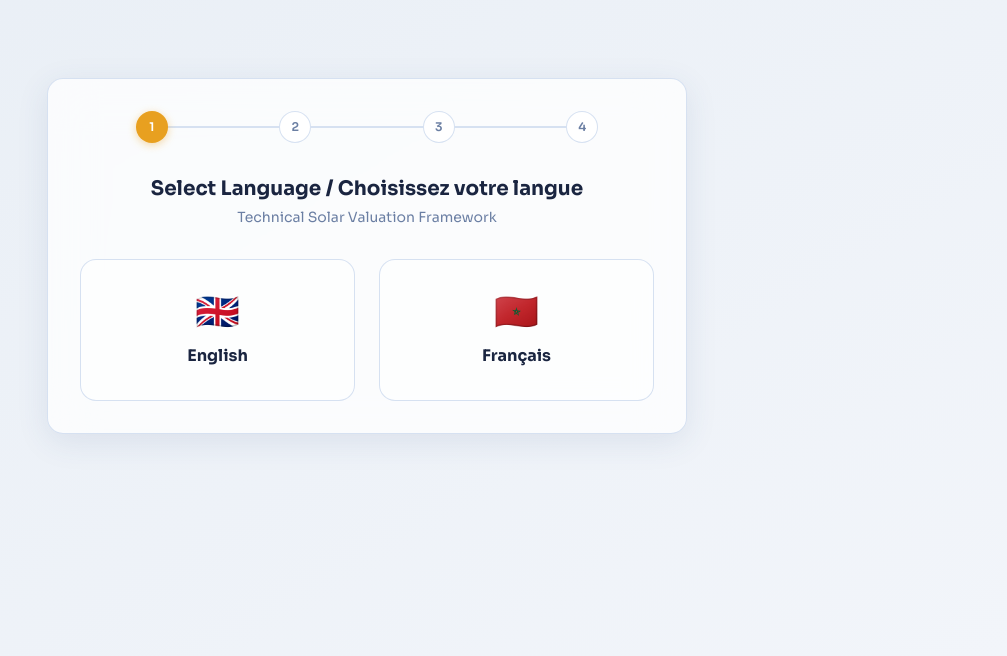
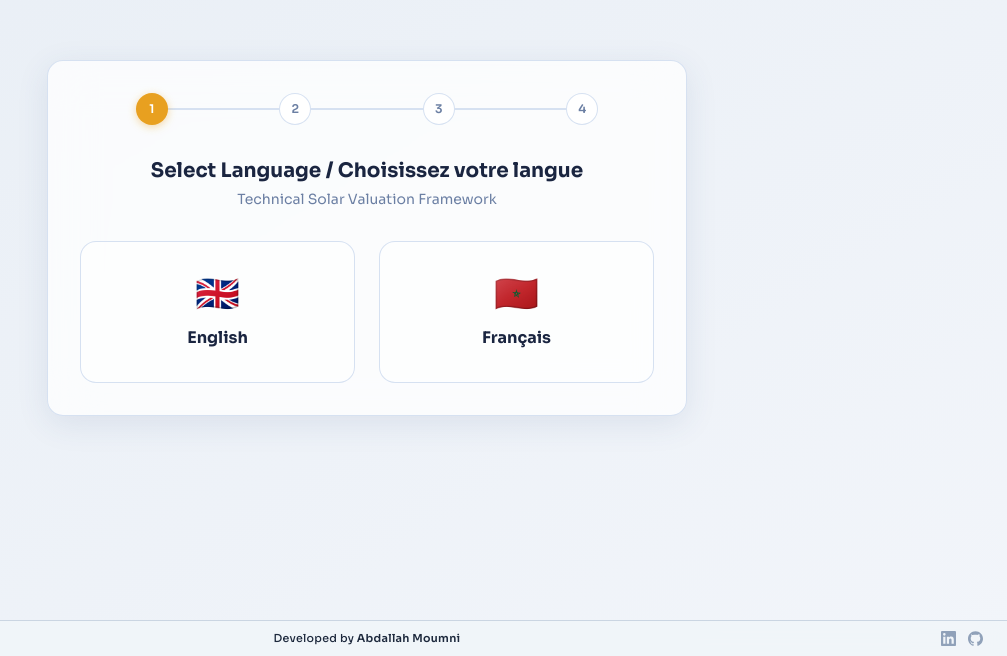
Before and after one commit to abdelmouu/marosun-ci-evaluator, a React (Vite) app in the folder frontend/: page / in a window 1280 px wide. Shown: the part 144-800 px from the top of the page, without its empty margins (273-1280 px from the left). Built offline with nearby package versions, Linux system fonts and the light colour scheme.

Commit message:
feat: add professional footer with social links
- Created Footer component with developer attribution and social icons
- Adjusted color contrast for visibility against light backgrounds
- Updated App.jsx root layout to make the footer naturally scrollable at the bottom of the page

```diff
--- a/frontend/src/App.jsx
+++ b/frontend/src/App.jsx
@@ -3,15 +3,19 @@
 import Dashboard from './components/Dashboard';
 import OnboardingWizard from './components/OnboardingWizard';
 import TechnicalLoader from './components/TechnicalLoader';
+import Footer from './components/Footer';
 
 function AppRouter() {
   const { appPhase } = useAppContext();
 
   return (
-    <div className="h-screen w-screen bg-gradient-to-br from-canvas-from to-canvas-to text-text-body flex overflow-hidden antialiased font-sans select-none">
-      {appPhase === 'onboarding' && <OnboardingWizard />}
-      {appPhase === 'loading' && <TechnicalLoader />}
-      {appPhase === 'dashboard' && <Dashboard />}
+    <div className="min-h-screen w-screen bg-gradient-to-br from-canvas-from to-canvas-to text-text-body flex flex-col antialiased font-sans select-none">
+      <div className="flex-1 flex">
+        {appPhase === 'onboarding' && <OnboardingWizard />}
+        {appPhase === 'loading' && <TechnicalLoader />}
+        {appPhase === 'dashboard' && <Dashboard />}
+      </div>
+      <Footer />
     </div>
   );
 }
--- /dev/null
+++ b/frontend/src/components/Footer.jsx
@@ -0,0 +1,57 @@
+export default function Footer() {
+  return (
+    <footer className="w-full shrink-0 h-9 flex items-center px-6 bg-slate-100/80 backdrop-blur-md border-t border-slate-300 print:hidden">
+      {/* Left spacer */}
+      <div className="flex-1" />
+
+      {/* Center: attribution */}
+      <div className="flex-1 flex justify-center">
+        <span className="text-[11px] font-medium text-slate-800 tracking-wide select-none">
+          Developed by{' '}
+          <span className="text-slate-800 font-semibold">Abdallah Moumni</span>
+        </span>
+      </div>
+
+      {/* Right: social icons */}
+      <div className="flex-1 flex justify-end items-center gap-3">
+        {/* LinkedIn */}
+        <a
+          href="https://www.linkedin.com/in/abdallah-moumni/"
+          target="_blank"
+          rel="noopener noreferrer"
+          aria-label="LinkedIn"
+          className="text-slate-400 hover:text-[#0A66C2] transition-colors duration-200"
+        >
+          <svg
+            xmlns="http://www.w3.org/2000/svg"
+            width="15"
+            height="15"
+            viewBox="0 0 24 24"
+            fill="currentColor"
+          >
+            <path d="M20.447 20.452h-3.554v-5.569c0-1.328-.027-3.037-1.852-3.037-1.853 0-2.136 1.445-2.136 2.939v5.667H9.351V9h3.414v1.561h.046c.477-.9 1.637-1.85 3.37-1.85 3.601 0 4.267 2.37 4.267 5.455v6.286zM5.337 7.433a2.062 2.062 0 0 1-2.063-2.065 2.064 2.064 0 1 1 2.063 2.065zm1.782 13.019H3.555V9h3.564v11.452zM22.225 0H1.771C.792 0 0 .774 0 1.729v20.542C0 23.227.792 24 1.771 24h20.451C23.2 24 24 23.227 24 22.271V1.729C24 .774 23.2 0 22.222 0h.003z" />
+          </svg>
+        </a>
+
+        {/* GitHub */}
+        <a
+          href="https://github.com/abdelmouu/marosun-ci-evaluator"
+          target="_blank"
+          rel="noopener noreferrer"
+          aria-label="GitHub"
+          className="text-slate-400 hover:text-black transition-colors duration-200"
+        >
+          <svg
+            xmlns="http://www.w3.org/2000/svg"
+            width="15"
+            height="15"
+            viewBox="0 0 24 24"
+            fill="currentColor"
+          >
+            <path d="M12 .297c-6.63 0-12 5.373-12 12 0 5.303 3.438 9.8 8.205 11.385.6.113.82-.258.82-.577 0-.285-.01-1.04-.015-2.04-3.338.724-4.042-1.61-4.042-1.61C4.422 18.07 3.633 17.7 3.633 17.7c-1.087-.744.084-.729.084-.729 1.205.084 1.838 1.236 1.838 1.236 1.07 1.835 2.809 1.305 3.495.998.108-.776.417-1.305.76-1.605-2.665-.3-5.466-1.332-5.466-5.93 0-1.31.465-2.38 1.235-3.22-.135-.303-.54-1.523.105-3.176 0 0 1.005-.322 3.3 1.23.96-.267 1.98-.399 3-.405 1.02.006 2.04.138 3 .405 2.28-1.552 3.285-1.23 3.285-1.23.645 1.653.24 2.873.12 3.176.765.84 1.23 1.91 1.23 3.22 0 4.61-2.805 5.625-5.475 5.92.42.36.81 1.096.81 2.22 0 1.606-.015 2.896-.015 3.286 0 .315.21.69.825.57C20.565 22.092 24 17.592 24 12.297c0-6.627-5.373-12-12-12" />
+          </svg>
+        </a>
+      </div>
+    </footer>
+  );
+}
```
